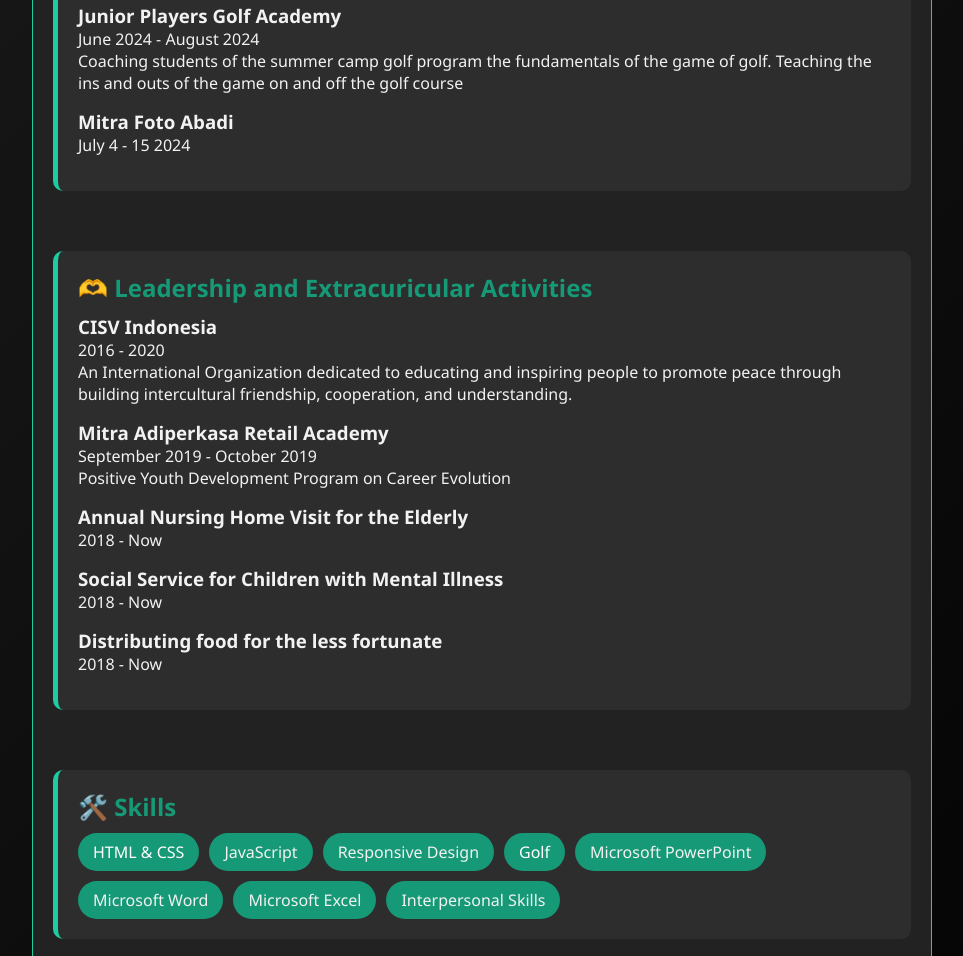
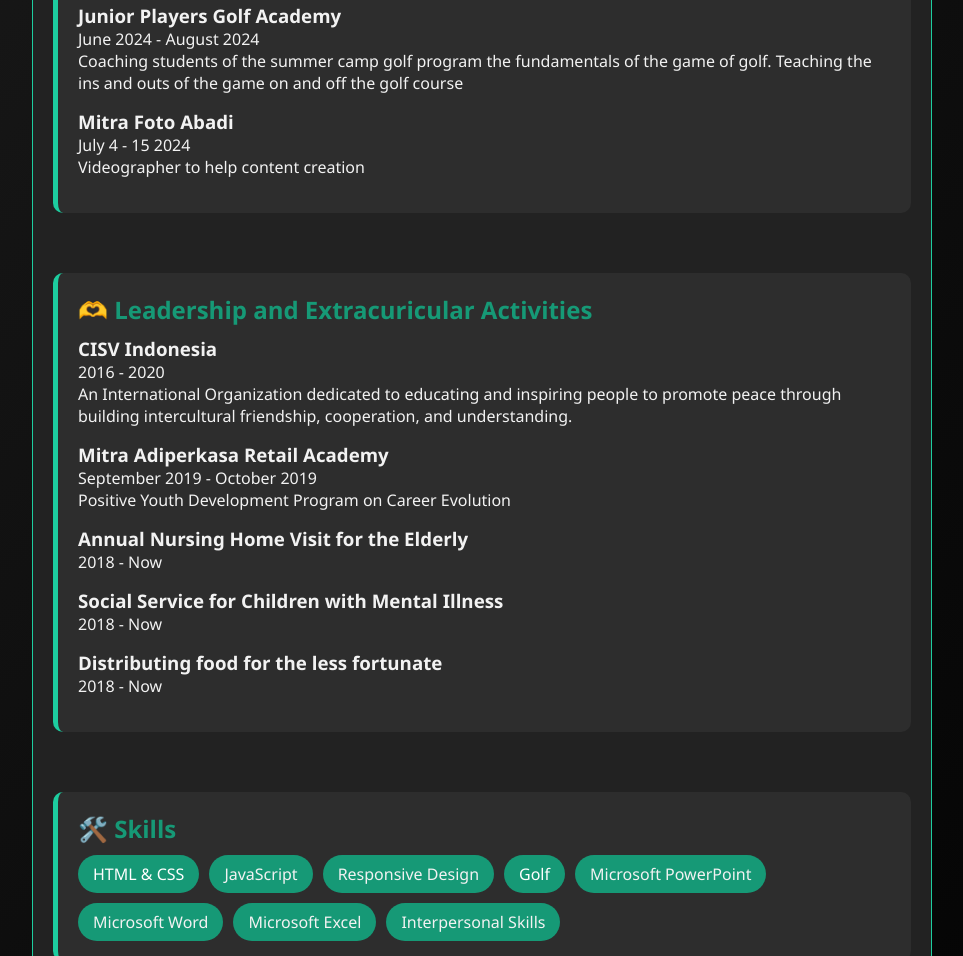
Before and after one commit to JoshuaSetiadi/Resume-Josh-S, a plain HTML site: page index.html in a window 1280 px wide. Shown: the part 1211-2167 px from the top of the page, without its empty margins (158-1121 px from the left). Drawn offline with Linux system fonts and the light colour scheme.

Commit message:
update the description of work experience

```diff
--- a/index.html
+++ b/index.html
@@ -78,7 +78,7 @@
             <div class="entry">
                 <h3>Mitra Foto Abadi</h3>
                 <span class="year">July 4 - 15 2024</span>
-                <p id="job-desc"></p>
+                <p id="job-desc">Videographer to help content creation</p>
             </div>
         </section>
 
```
